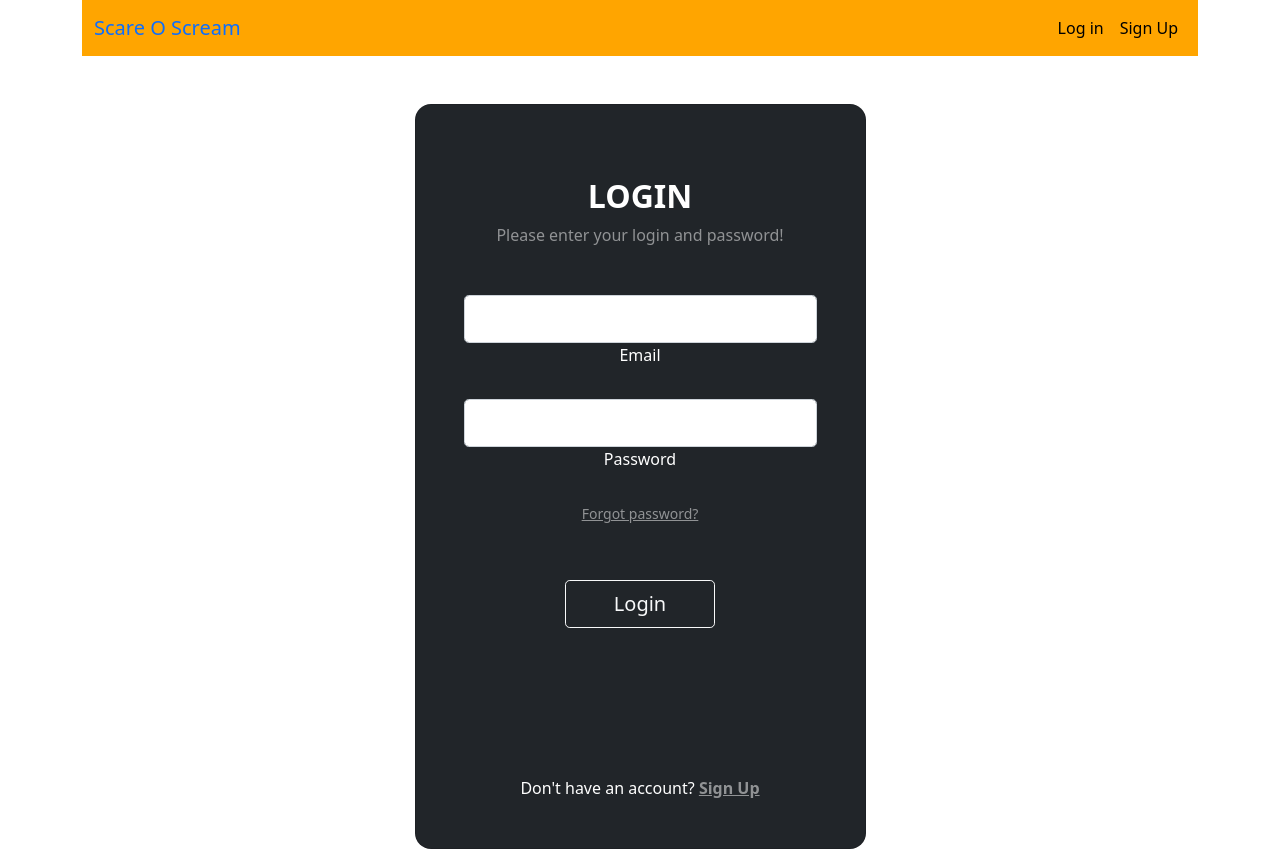
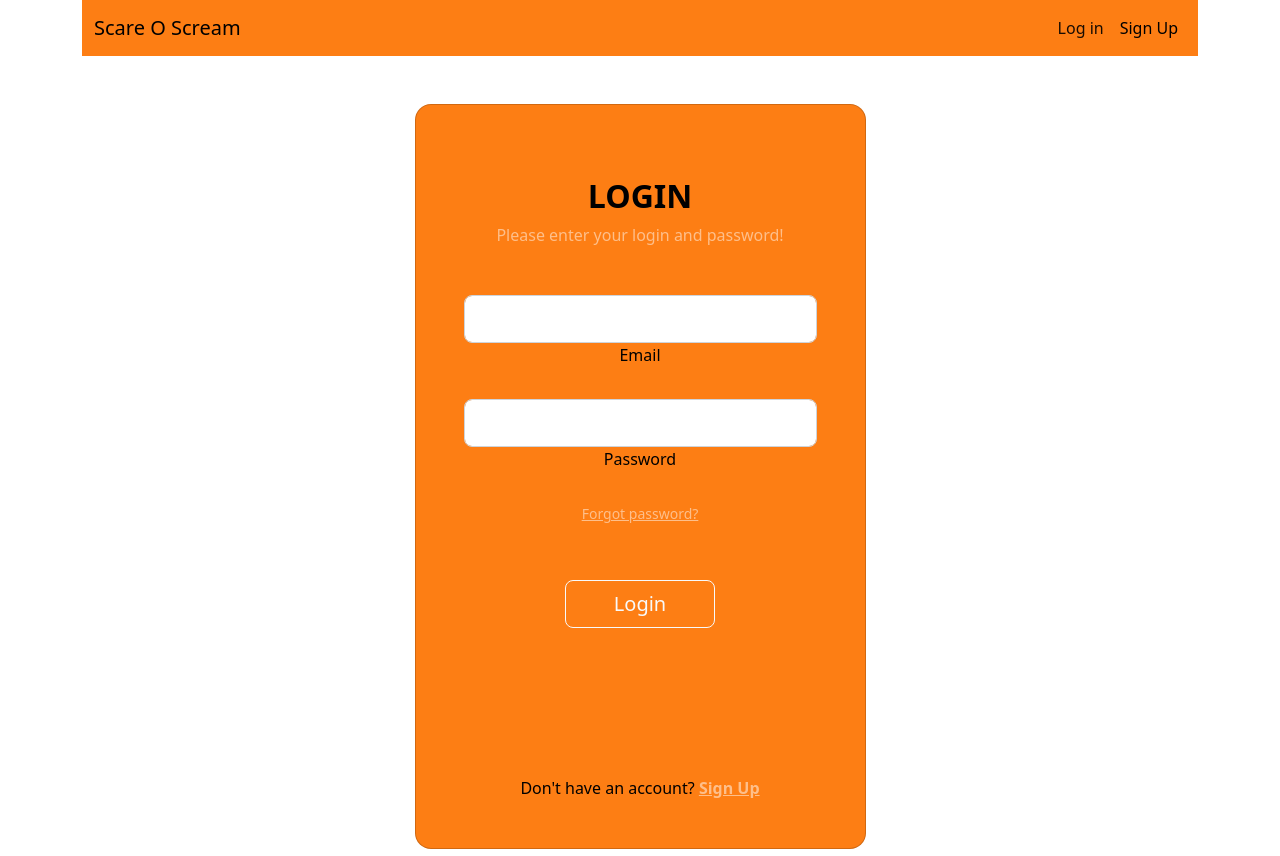
Before and after one commit to ValerieLove/UI-Final-Project, a website: page login.html in a window 1280 px wide. Drawn offline with nearby package versions, Linux system fonts and the light colour scheme.

Commit message:
updated pages to include sass

```diff
--- a/login.html
+++ b/login.html
@@ -5,23 +5,12 @@
      <meta name="viewport" content="width=device-width, initial-scale=1">
 
      <!-- Bootstrap CSS -->
-     <link href="https://cdn.jsdelivr.net/npm/bootstrap@5.0.2/dist/css/bootstrap.min.css" rel="stylesheet" integrity="sha384-EVSTQN3/azprG1Anm3QDgpJLIm9Nao0Yz1ztcQTwFspd3yD65VohhpuuCOmLASjC" crossorigin="anonymous">
-     <link href="styles.css" rel="otherstyles">
-     <style>
-        .navbar-orange{
-            background-color: orange;
-        }
-        nav .navbar-nav li a{
-            color: black;
-        }
-        nav .navbar-nav .nav-link:hover{
-            color: orange;
-            background-color: black;
-        }
-    </style>
+     <link href="../../node_modules/bootstrap/dist/css/bootstrap.min.css" rel="stylesheet">
+     <link href="css/Custom.css" rel="stylesheet">
      <title>Login</title>
 </head>
 <body>
+  <script src="../../node_modules/bootstrap/dist/js/bootstrap.min.js"></script>
     <div class="container">
         <nav class="navbar navbar-expand-lg navbar-orange">
             <div class="container-fluid">
@@ -46,7 +35,7 @@
         <div class="container py-5 h-100">
           <div class="row d-flex justify-content-center align-items-center h-100">
             <div class="col-12 col-md-8 col-lg-6 col-xl-5">
-              <div class="card bg-dark text-white" style="border-radius: 1rem;">
+              <div class="card bg-primary text-black" style="border-radius: 1rem;">
                 <div class="card-body p-5 text-center">
 
                   <div class="mb-md-5 mt-md-4 pb-5">
```
Also changed, not shown: index.html (+6 -17 lines).
